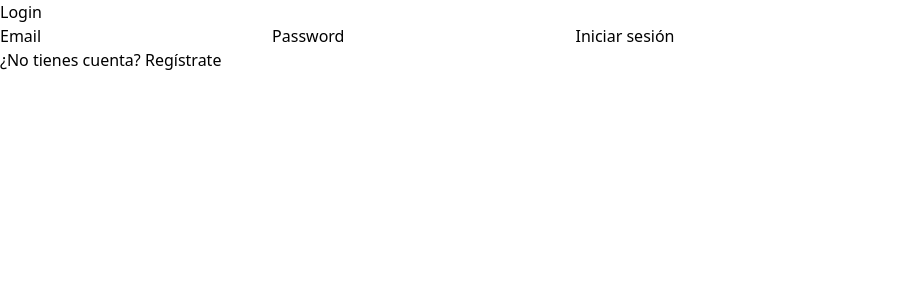
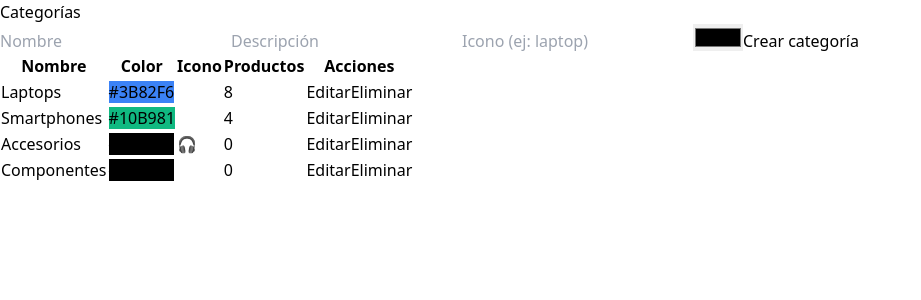
Before and after one commit to Nelson-Sosa/InventoryPro, a React (Vite) app: page /categories in a window 1280 px wide. Shown: the top 300 px of the page, without its empty margins (0-921 px from the left). Built offline with nearby package versions, Linux system fonts and the light colour scheme; data requests are answered from the project's data file; sample sign-in values are in the browser's storage.

Commit message:
"CRUD completo de categorías"

```diff
--- a/db.json
+++ b/db.json
@@ -37,6 +37,20 @@
       "name": "Smartphones",
       "description": "Teléfonos",
       "color": "#10B981"
+    },
+    {
+      "id": "b0c6bc83-a5fa-46c8-8017-a05bcae2d9c9",
+      "name": "Accesorios",
+      "description": "Cargadores, audífonos, mouses, teclados y otros accesorios",
+      "color": "#000000",
+      "icon": "🎧"
+    },
+    {
+      "id": "1bcf9047-0256-44c7-9ab9-29a916555cf1",
+      "name": "Componentes",
+      "description": "procesadores, placas de video, memoria ram",
+      "color": "#000000",
+      "icon": ""
     }
   ],
   "products": [
--- a/package.json
+++ b/package.json
@@ -18,6 +18,7 @@
     "react-hook-form": "^7.71.0",
     "react-router-dom": "^7.12.0",
     "recharts": "^3.6.0",
+    "uuid": "^13.0.0",
     "zod": "^4.3.5"
   },
   "devDependencies": {
@@ -26,6 +27,7 @@
     "@types/react": "^19.2.8",
     "@types/react-dom": "^19.2.3",
     "@types/recharts": "^2.0.1",
+    "@types/uuid": "^11.0.0",
     "@vitejs/plugin-react": "^5.1.1",
     "autoprefixer": "^10.4.23",
     "eslint": "^9.39.1",
@@ -38,5 +40,4 @@
     "typescript-eslint": "^8.46.4",
     "vite": "^7.2.4"
   }
-
 }
--- a/src/App.tsx
+++ b/src/App.tsx
@@ -1,14 +1,21 @@
-import { BrowserRouter, Routes, Route } from "react-router-dom";
+import { BrowserRouter, Routes, Route, Navigate } from "react-router-dom";
 import { AuthProvider } from "./context/AuthContext";
+
 import LoginPage from "./pages/LoginPage";
 import RegisterPage from "./pages/RegisterPage";
 import DashboardPage from "./pages/DashboardPage";
 import UnauthorizedPage from "./pages/UnauthorizedPage";
-import ProtectedRoute from "./router/ProtectedRoute";
+
 import ProductsPage from "./pages/Products/ProductsPage";
 import ProductDetailPage from "./pages/Products/ProductDetailPage";
 import ProductEditPage from "./pages/Products/ProductEditPage";
 import ProductForm from "./components/products/ProductForm";
+
+import CategoriesPage from "./pages/Categories/CategoriesPage";
+
+
+import ProtectedRoute from "./router/ProtectedRoute";
+
 function App() {
   return (
     <AuthProvider>
@@ -18,7 +25,7 @@ function App() {
           <Route path="/login" element={<LoginPage />} />
           <Route path="/register" element={<RegisterPage />} />
 
-          {/* Rutas protegidas */}
+          {/* Dashboard - todos los roles */}
           <Route
             path="/dashboard"
             element={
@@ -28,15 +35,57 @@ function App() {
             }
           />
 
-          {/* Ruta para acceso no autorizado */}
+          {/* Productos - SOLO admin y supervisor */}
+          <Route
+            path="/products"
+            element={
+              <ProtectedRoute allowedRoles={["admin", "supervisor"]}>
+                <ProductsPage />
+              </ProtectedRoute>
+            }
+          />
+
+          <Route
+            path="/categories"
+              element={
+              <ProtectedRoute allowedRoles={["admin", "supervisor"]}>
+                <CategoriesPage />
+              </ProtectedRoute>
+  }
+/>
+          <Route
+            path="/products/new"
+            element={
+              <ProtectedRoute allowedRoles={["admin", "supervisor"]}>
+                <ProductForm />
+              </ProtectedRoute>
+            }
+          />
+
+          <Route
+            path="/products/edit/:id"
+            element={
+              <ProtectedRoute allowedRoles={["admin", "supervisor"]}>
+                <ProductEditPage />
+              </ProtectedRoute>
+            }
+          />
+
+          {/* Detalle - todos los roles */}
+          <Route
+            path="/products/:id"
+            element={
+              <ProtectedRoute allowedRoles={["admin", "supervisor", "operador"]}>
+                <ProductDetailPage />
+              </ProtectedRoute>
+            }
+          />
+
+          {/* Acceso no autorizado */}
           <Route path="/unauthorized" element={<UnauthorizedPage />} />
-          <Route path="/products" element={<ProductsPage />} />
-          <Route path="/products/:id" element={<ProductDetailPage />} />
-          <Route path="/products/edit/:id" element={<ProductEditPage />} />
-          <Route path="/products/new" element={<ProductForm />} />
 
-          {/* Ruta comodín: si no encuentra ruta, va a login */}
-          <Route path="*" element={<LoginPage />} />
+          {/* Ruta comodín */}
+          <Route path="*" element={<Navigate to="/login" replace />} />
         </Routes>
       </BrowserRouter>
     </AuthProvider>
--- /dev/null
+++ b/src/hooks/useCategories.ts
@@ -0,0 +1,46 @@
+import { useEffect, useState } from "react";
+import { Category } from "../types/category";
+
+const API_URL = "http://localhost:3001/categories";
+
+export const useCategories = () => {
+  const [categories, setCategories] = useState<Category[]>([]);
+
+  useEffect(() => {
+    fetch(API_URL)
+      .then(res => res.json())
+      .then(setCategories);
+  }, []);
+
+  const createCategory = async (category: Category) => {
+    await fetch(API_URL, {
+      method: "POST",
+      headers: { "Content-Type": "application/json" },
+      body: JSON.stringify(category),
+    });
+    setCategories(prev => [...prev, category]);
+  };
+
+  const updateCategory = async (category: Category) => {
+    await fetch(`${API_URL}/${category.id}`, {
+      method: "PUT",
+      headers: { "Content-Type": "application/json" },
+      body: JSON.stringify(category),
+    });
+    setCategories(prev =>
+      prev.map(c => (c.id === category.id ? category : c))
+    );
+  };
+
+  const deleteCategory = async (id: string) => {
+    await fetch(`${API_URL}/${id}`, { method: "DELETE" });
+    setCategories(prev => prev.filter(c => c.id !== id));
+  };
+
+  return {
+    categories,
+    createCategory,
+    updateCategory,
+    deleteCategory,
+  };
+};
--- /dev/null
+++ b/src/pages/Categories/CategoriesPage.tsx
@@ -0,0 +1,149 @@
+import { useCategories } from "../../hooks/useCategories";
+import { useProducts } from "../../hooks/useProducts";
+import { Category } from "../../types/category";
+import { useState } from "react";
+import { v4 as uuid } from "uuid";
+
+const CategoriesPage = () => {
+  const { categories, createCategory, deleteCategory, updateCategory } = useCategories();
+  const { products } = useProducts();
+
+  const [name, setName] = useState("");
+  const [description, setDescription] = useState("");
+  const [color, setColor] = useState("#000000");
+  const [icon, setIcon] = useState("");
+  const [editingCategoryId, setEditingCategoryId] = useState<string | null>(null);
+
+  const getProductCount = (categoryId: string) =>
+    products.filter(p => p.categoryId === categoryId).length;
+
+  const canDeleteCategory = (categoryId: string) =>
+    !products.some(p => p.categoryId === categoryId);
+
+  const handleCreateOrUpdate = () => {
+  if (!name.trim()) return;
+
+  if (editingCategoryId) {
+    // Editar categoría existente
+    updateCategory({
+      id: editingCategoryId,
+      name,
+      description,
+      color,
+      icon,
+    });
+    setEditingCategoryId(null);
+  } else {
+    // Crear nueva categoría
+    const newCategory: Category = {
+      id: uuid(),
+      name,
+      description,
+      color,
+      icon,
+    };
+    createCategory(newCategory);
+  }
+
+  setName("");
+  setDescription("");
+  setColor("#000000");
+  setIcon("");
+};
+
+
+  const handleEditClick = (category: Category) => {
+    setEditingCategoryId(category.id);
+    setName(category.name);
+    setDescription(category.description);
+    setColor(category.color);
+    setIcon(category.icon);
+  };
+
+  return (
+    <div className="p-6 space-y-6">
+      <h1 className="text-2xl font-bold">Categorías</h1>
+
+      {/* Crear / Editar categoría */}
+      <div className="bg-white p-4 rounded shadow space-y-2">
+        <input
+          className="border p-2 w-full"
+          placeholder="Nombre"
+          value={name}
+          onChange={e => setName(e.target.value)}
+        />
+        <input
+          className="border p-2 w-full"
+          placeholder="Descripción"
+          value={description}
+          onChange={e => setDescription(e.target.value)}
+        />
+        <input
+          className="border p-2 w-full"
+          placeholder="Icono (ej: laptop)"
+          value={icon}
+          onChange={e => setIcon(e.target.value)}
+        />
+        <input
+          type="color"
+          value={color}
+          onChange={e => setColor(e.target.value)}
+        />
+
+        <button
+          onClick={handleCreateOrUpdate}
+          className="bg-blue-600 text-white px-4 py-2 rounded"
+        >
+          {editingCategoryId ? "Actualizar categoría" : "Crear categoría"}
+        </button>
+      </div>
+
+      {/* Listado */}
+      <table className="w-full border">
+        <thead className="bg-gray-100">
+          <tr>
+            <th className="p-2">Nombre</th>
+            <th className="p-2">Color</th>
+            <th className="p-2">Icono</th>
+            <th className="p-2">Productos</th>
+            <th className="p-2">Acciones</th>
+          </tr>
+        </thead>
+        <tbody>
+          {categories.map(category => (
+            <tr key={category.id} className="border-t">
+              <td className="p-2">{category.name}</td>
+              <td className="p-2">
+                <span
+                  className="px-2 py-1 rounded text-white"
+                  style={{ backgroundColor: category.color }}
+                >
+                  {category.color}
+                </span>
+              </td>
+              <td className="p-2">{category.icon}</td>
+              <td className="p-2">{getProductCount(category.id)}</td>
+              <td className="p-2 flex gap-2">
+                <button
+                  onClick={() => handleEditClick(category)}
+                  className="bg-yellow-500 text-white px-3 py-1 rounded"
+                >
+                  Editar
+                </button>
+                <button
+                  disabled={!canDeleteCategory(category.id)}
+                  onClick={() => deleteCategory(category.id)}
+                  className="bg-red-600 text-white px-3 py-1 rounded disabled:opacity-50"
+                >
+                  Eliminar
+                </button>
+              </td>
+            </tr>
+          ))}
+        </tbody>
+      </table>
+    </div>
+  );
+};
+
+export default CategoriesPage;
--- a/src/pages/DashboardPage.tsx
+++ b/src/pages/DashboardPage.tsx
@@ -167,6 +167,13 @@ const DashboardPage = () => {
 >
   Gestionar Productos
 </button>
+   <button
+          type="button"
+          onClick={() => navigate("/categories")}
+          className="bg-green-600 text-white px-4 py-2 rounded hover:bg-green-700 transition"
+        >
+          Ver Categorías
+        </button>
     </div>
   );
 };
--- a/src/router/ProtectedRoute.tsx
+++ b/src/router/ProtectedRoute.tsx
@@ -10,13 +10,17 @@ interface ProtectedRouteProps {
 const ProtectedRoute = ({ children, allowedRoles }: ProtectedRouteProps) => {
   const { user } = useAuth();
 
-  // Si no hay usuario logueado, redirige a login
-  if (!user) return <Navigate to="/login" replace />;
+  // No autenticado → login
+  if (!user) {
+    return <Navigate to="/login" replace />;
+  }
 
-  // Si el rol del usuario no está en allowedRoles, redirige a unauthorized
-  if (!allowedRoles.includes(user.role)) return <Navigate to="/unauthorized" replace />;
+  // Rol no autorizado → unauthorized
+  if (!allowedRoles.includes(user.role)) {
+    return <Navigate to="/unauthorized" replace />;
+  }
 
-  // Usuario autorizado, renderiza los children
+  // Autorizado
   return <>{children}</>;
 };
 
--- /dev/null
+++ b/src/types/category.ts
@@ -0,0 +1,7 @@
+export interface Category {
+  id: string;
+  name: string;
+  description: string;
+  color: string;
+  icon: string;
+}
```
Also changed, not shown: src/components/products/DeleteProductModal.tsx (deleted), 1 other file (tests, documents, lock files or other folders).
